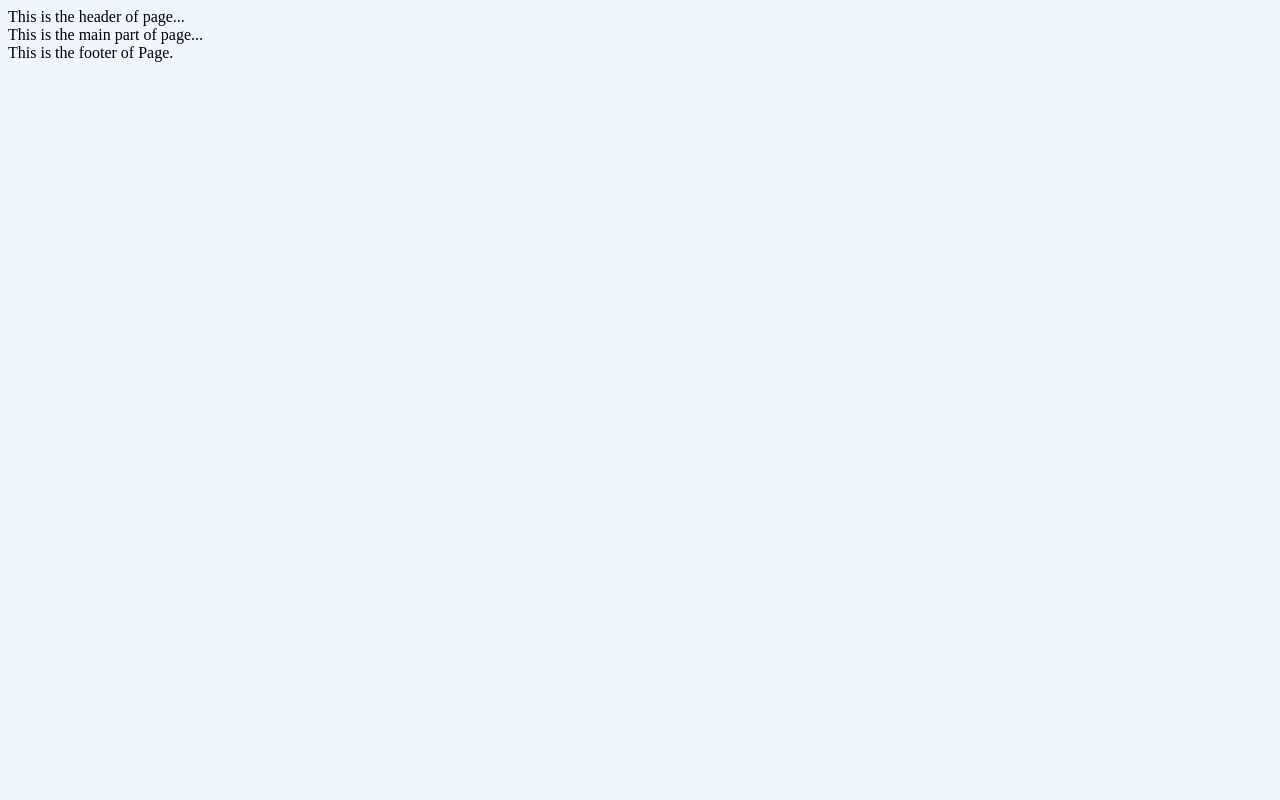
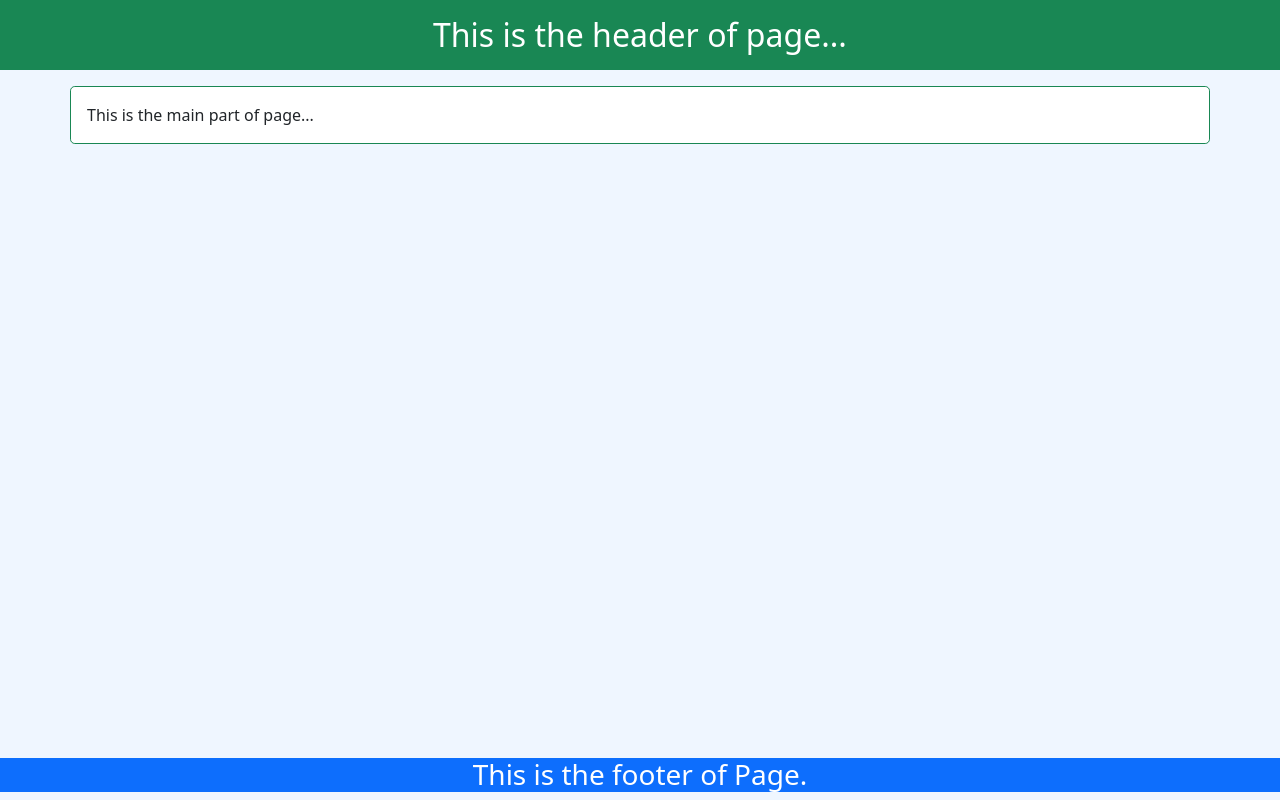
Before and after one commit to a-amirfarzam/react-bootstrap, a React (Create React App) app: page / in a window 1280 px wide. Built offline with nearby package versions, Linux system fonts and the light colour scheme.

Commit message:
styles updated

```diff
--- a/src/App.jsx
+++ b/src/App.jsx
@@ -1,8 +1,8 @@
 const App = () => {
     return (
-        <>
-        This is the main part of page...
-        </>
+        <div className="container mt-3 border border-success bg-white p-3 rounded-3">
+            This is the main part of page...
+        </div>
     );
 }
 
--- a/src/Header.jsx
+++ b/src/Header.jsx
@@ -1,9 +1,9 @@
 const Header = () => {
     return (
-        <header>
+        <header className="bg-success text-center text-white h2 p-3">
             This is the header of page...
         </header>
-     );
+    );
 }
 
 export default Header;
--- a/src/index.jsx
+++ b/src/index.jsx
@@ -2,6 +2,8 @@ import ReactDOM from 'react-dom'
 import Header from "./Header";
 import App from './App';
 import Footer from "./Footer";
+import '../src/style.scss';
+
 
 ReactDOM.render(
     <>
```
Also changed, not shown: src/style.scss (line endings or trailing spaces).
